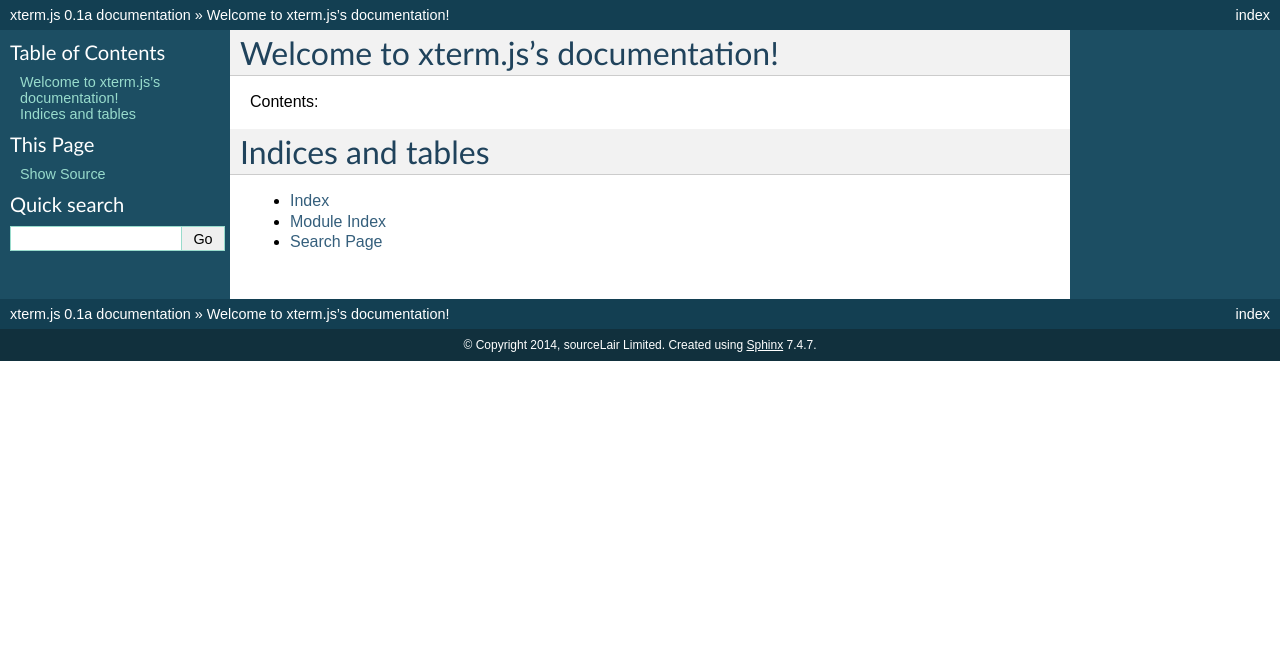
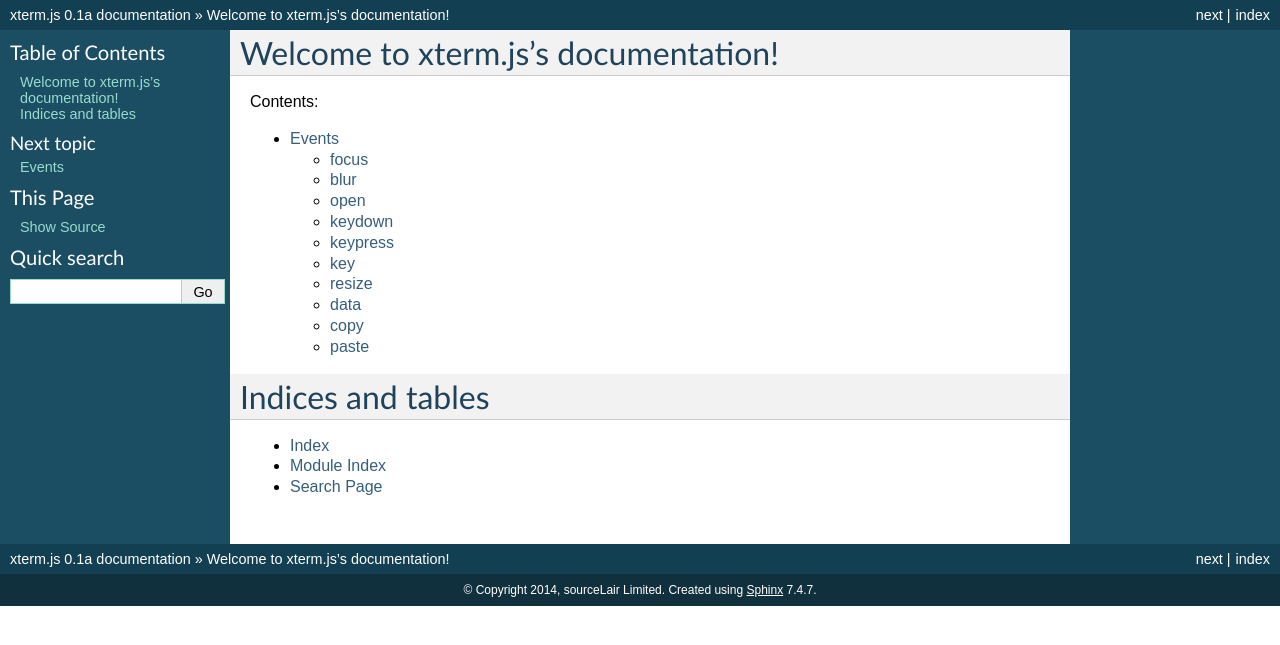
Before and after one commit to JoelEinbinder/snail, a Sphinx documentation site: the page built from xterm.js/docs/index.rst, in a window 1280 px wide. Shown: the top 645 px of the page. Built offline with Sphinx 7.4.7, drawn with Linux system fonts in a browser that asks for light colours; some of the changed lines change nothing that is shown.

Commit message:
Started documenting events

```diff
--- /dev/null
+++ b/xterm.js/docs/events.rst
@@ -0,0 +1,43 @@
+------
+Events
+------
+
+focus
+^^^^^
+This event is fired, when the Terminal gets focus.
+
+blur
+^^^^
+This event is fired, when the Terminal loses focus.
+
+open
+^^^^
+This event is fired, when the Terminal gets opened into a DOM Element.
+
+keydown
+^^^^^^^
+This event is fired, when the `keydown` DOM Event gets triggered on the Terminal.
+
+keypress
+^^^^^^^^
+This event is fired, when the `keypress` DOM Event gets triggered on the Terminal.
+
+key
+^^^
+This event is fired, when a key is being handled by the Terminal.
+
+resize
+^^^^^^
+This event is being fired, when the Terminal view gets resized by the `resize` method.
+
+data
+^^^^
+This event is being fired, when a chunk of input data gets handled by the terminal.
+
+copy
+^^^^
+This event is fired, when the `copy` DOM Event gets triggered on the Terminal.
+
+paste
+^^^^^
+This event is fired, when the `paste` DOM Event gets triggered on the Terminal.
--- a/xterm.js/docs/index.rst
+++ b/xterm.js/docs/index.rst
@@ -11,6 +11,8 @@
 .. toctree::
    :maxdepth: 2
 
+   events
+
 
 
 Indices and tables
```
